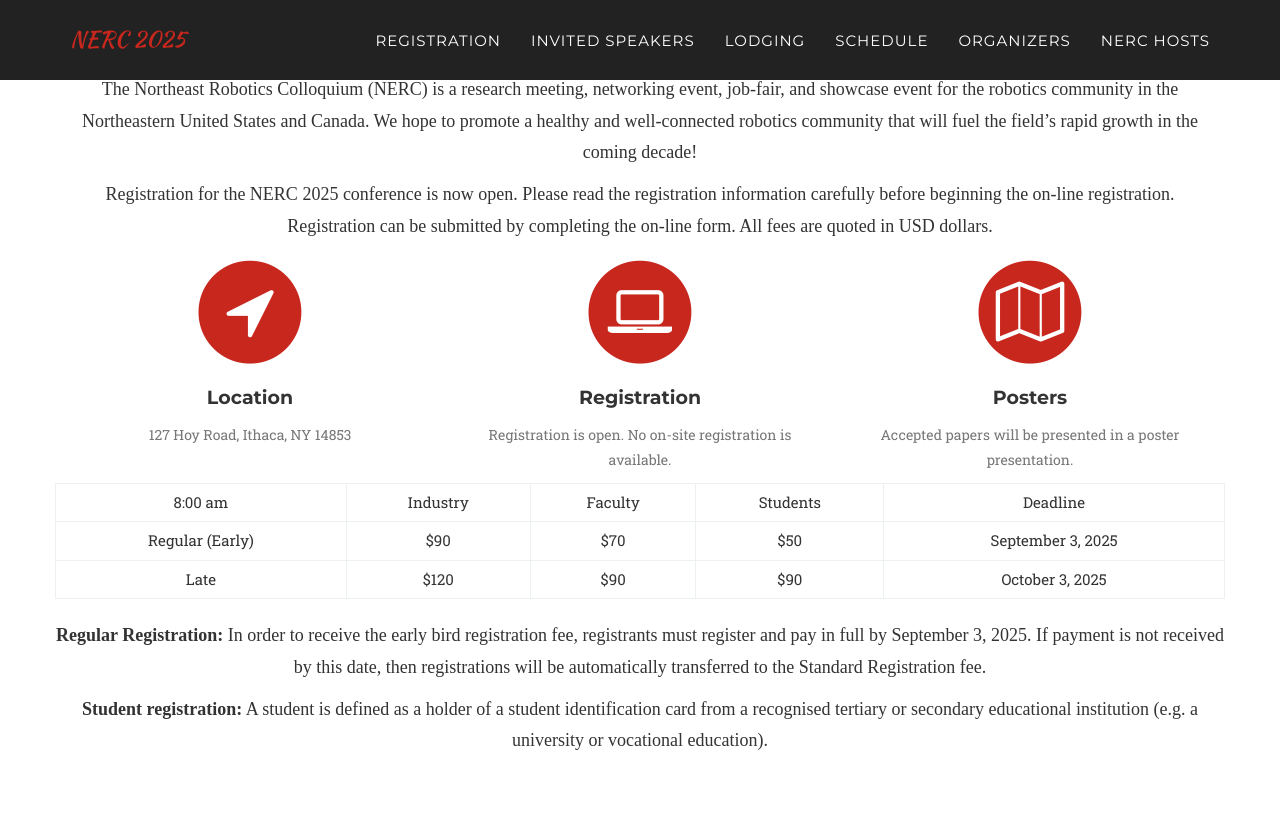
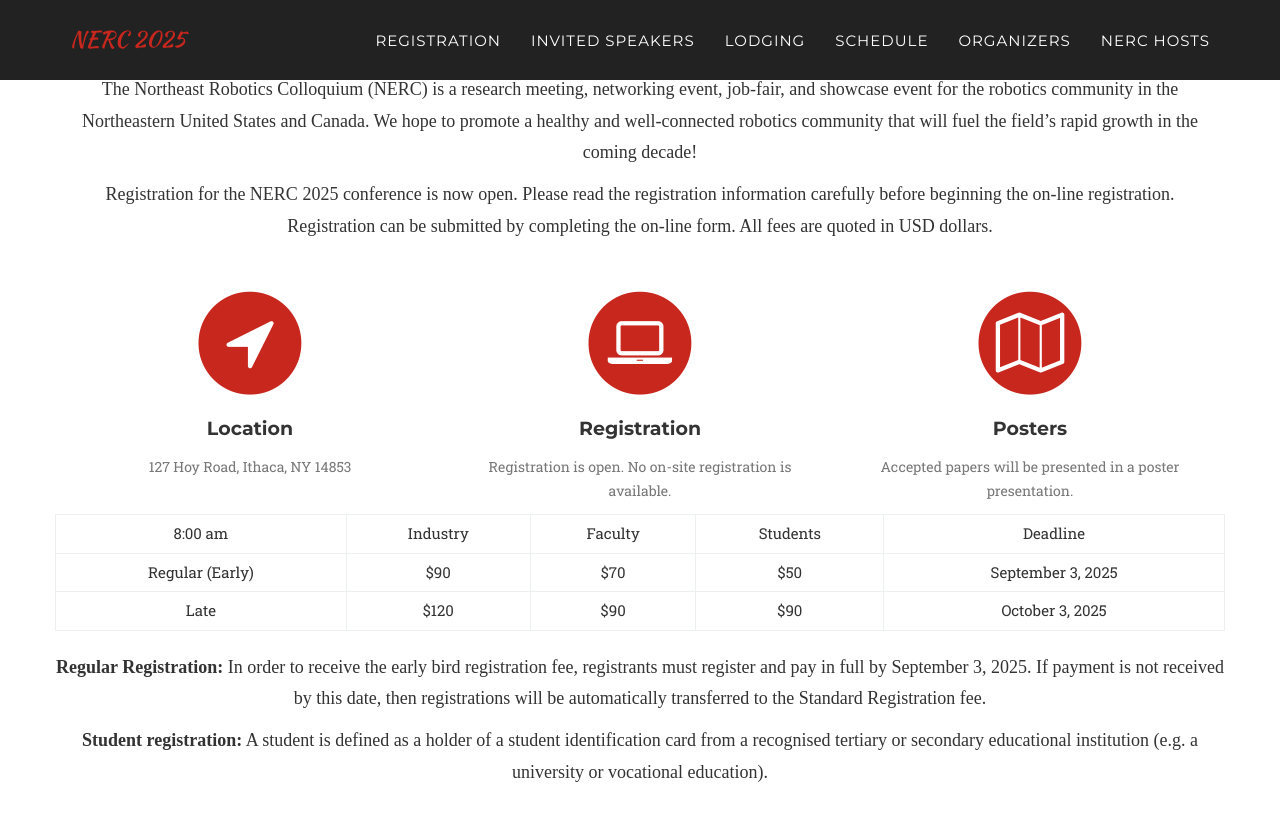
Before and after one commit to Cornell-Tech-AIRLab/cornell2025.nerc.io, a Jekyll site: the page built from index.html, in a window 1280 px wide and 900 px high, scrolled down 945 px. Shown: the top 821 px of the window. Built offline with Jekyll 4.4.1, drawn with Linux system fonts in a browser that asks for light colours; some web fonts are replaced.

Commit message:
reg breaks

```diff
--- a/_includes/registration.html
+++ b/_includes/registration.html
@@ -7,7 +7,7 @@
         <!-- <h3 class="section-subheading">The Northeast Robotics Colloquium (NERC) is a research meeting, networking event, job-fair, and showcase event for the robotics community in the Northeastern United States and Canada. We hope to promote a healthy and well-connected robotics community that will fuel the field’s rapid growth in the coming decade!</h3> -->
         <!-- <h3 class="section-subheading">Registration for the NERC 2025 conference is now open. Please read the registration information carefully before beginning the on-line registration. Registration can be submitted by completing the on-line form. All fees are quoted in USD dollars.</h3> -->
         <p style="font-family: 'Times New Roman', Times, serif; font-size: 18px;">The Northeast Robotics Colloquium (NERC) is a research meeting, networking event, job-fair, and showcase event for the robotics community in the Northeastern United States and Canada. We hope to promote a healthy and well-connected robotics community that will fuel the field’s rapid growth in the coming decade!</p>
-        <p style="font-family: 'Times New Roman', Times, serif; font-size: 18px;">Registration for the NERC 2025 conference is now open. Please read the registration information carefully before beginning the on-line registration. Registration can be submitted by completing the on-line form. All fees are quoted in USD dollars.</p>
+        <p style="font-family: 'Times New Roman', Times, serif; font-size: 18px;">Registration for the NERC 2025 conference is now open. Please read the registration information carefully before beginning the on-line registration. Registration can be submitted by completing the on-line form. All fees are quoted in USD dollars.<br><br></p>
 
       </div>
     </div>
```
